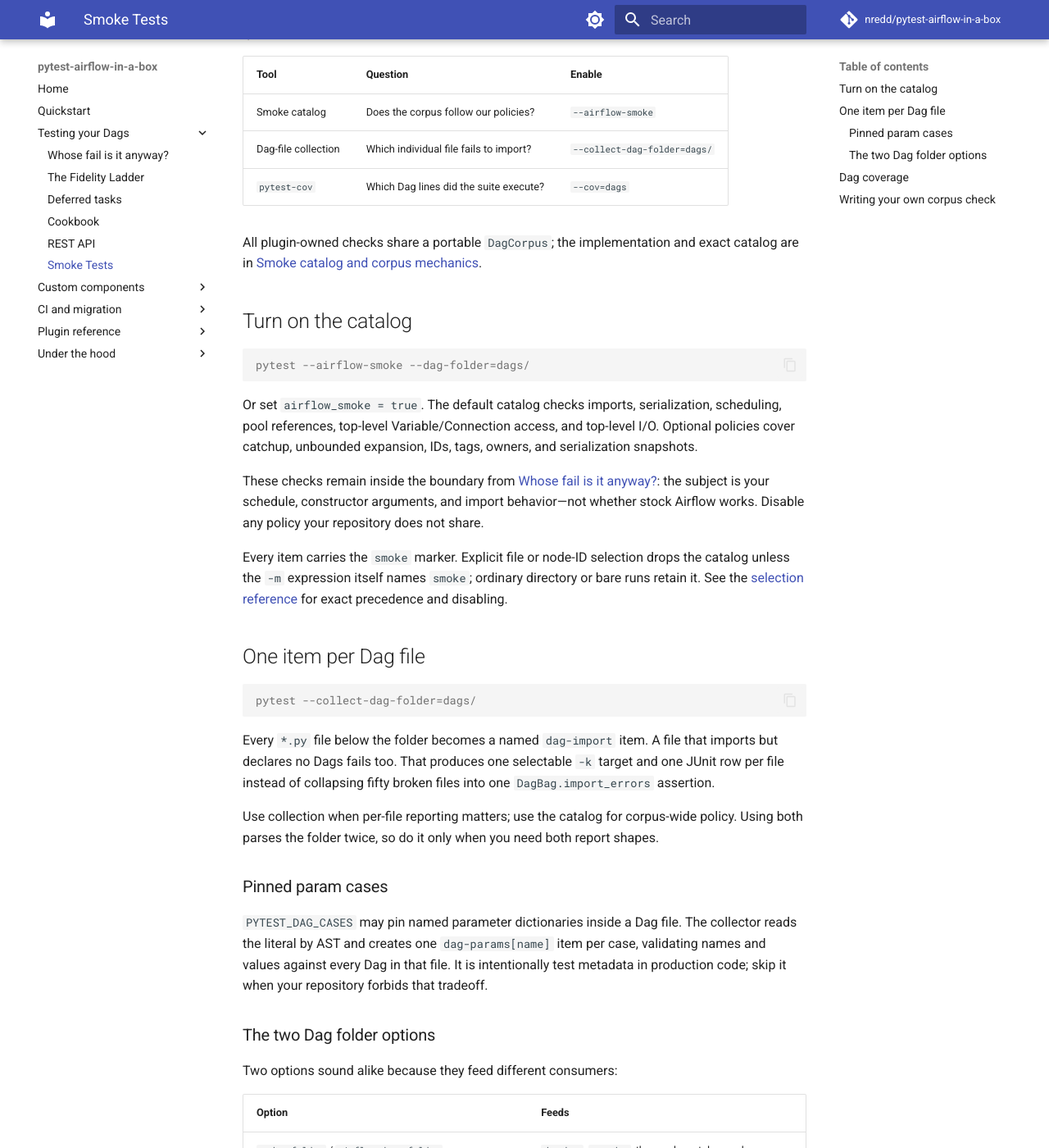
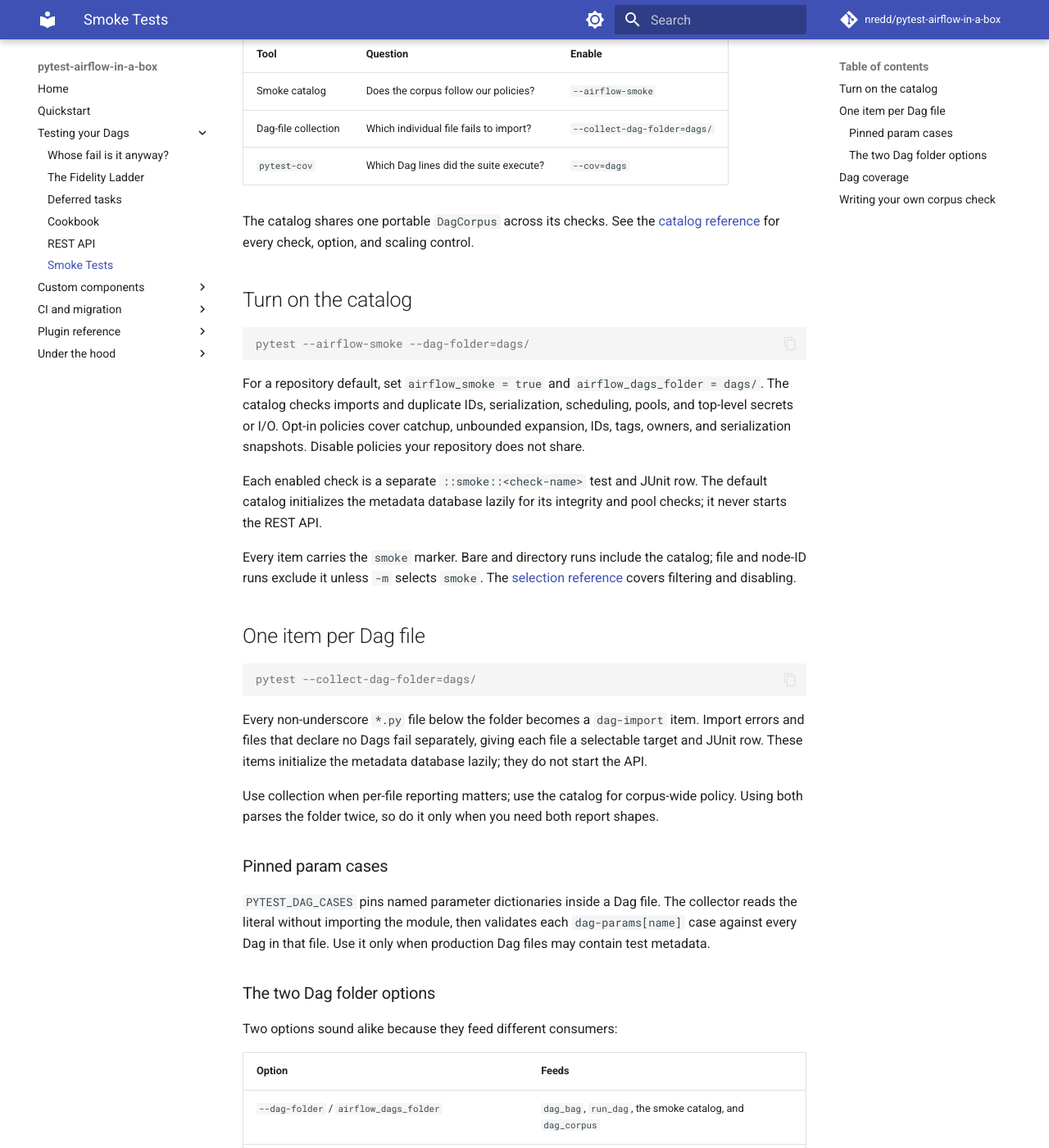
Before and after one commit to nredd/pytest-airflow-in-a-box, an MkDocs documentation site: the page built from docs/guide/smoke-tests.md, in a window 1280 px wide and 1400 px high, scrolled down 204 px. Shown: the whole window at 82% size. Built offline with MkDocs 1.6.1 and Material for MkDocs 9.7.7, drawn with Linux system fonts in a browser that asks for light colours; comment, search, counter and statistics services are not loaded; some of the changed text lies outside the part shown.

Commit message:
docs: clarify corpus smoke testing

````diff
--- a/docs/guide/smoke-tests.md
+++ b/docs/guide/smoke-tests.md
@@ -1,8 +1,7 @@
 # Smoke Tests
 
 One-Dag tests cannot detect failures that belong to the *set*: duplicate IDs, import-time I/O,
-or an unbounded mapped task. The plugin offers three corpus-level tools, each answering a
-different question.
+or an unbounded mapped task. Choose the corpus-wide tool by the result you need:
 
 | Tool | Question | Enable |
 | --- | --- | --- |
@@ -10,8 +9,8 @@ different question.
 | Dag-file collection | Which individual file fails to import? | `--collect-dag-folder=dags/` |
 | `pytest-cov` | Which Dag lines did the suite execute? | `--cov=dags` |
 
-All plugin-owned checks share a portable `DagCorpus`; the implementation and exact catalog are
-in [Smoke catalog and corpus mechanics](../reference/smoke.md).
+The catalog shares one portable `DagCorpus` across its checks. See the
+[catalog reference](../reference/smoke.md) for every check, option, and scaling control.
 
 ## Turn on the catalog
 
@@ -19,18 +18,19 @@ in [Smoke catalog and corpus mechanics](../reference/smoke.md).
 pytest --airflow-smoke --dag-folder=dags/
 ```
 
-Or set `airflow_smoke = true`. The default catalog checks imports, serialization, scheduling,
-pool references, top-level Variable/Connection access, and top-level I/O. Optional policies
-cover catchup, unbounded expansion, IDs, tags, owners, and serialization snapshots.
+For a repository default, set `airflow_smoke = true` and `airflow_dags_folder = dags/`.
+The catalog checks imports and duplicate IDs, serialization, scheduling, pools, and top-level
+secrets or I/O. Opt-in policies cover catchup, unbounded expansion, IDs, tags, owners, and
+serialization snapshots. Disable policies your repository does not share.
 
-These checks remain inside the boundary from [Whose fail is it anyway?](testing-scope.md): the
-subject is your schedule, constructor arguments, and import behavior—not whether stock Airflow
-works. Disable any policy your repository does not share.
+Each enabled check is a separate `::smoke::<check-name>` test and JUnit row. The default
+catalog initializes the metadata database lazily for its integrity and pool checks; it never
+starts the REST API.
 
-Every item carries the `smoke` marker. Explicit file or node-ID selection drops the catalog
-unless the `-m` expression itself names `smoke`; ordinary directory or bare runs retain it.
-See the [selection reference](../reference/smoke.md#selection-and-configuration) for exact
-precedence and disabling.
+Every item carries the `smoke` marker. Bare and directory runs include the catalog; file and
+node-ID runs exclude it unless `-m` selects `smoke`. The
+[selection reference](../reference/smoke.md#selection-and-configuration) covers filtering and
+disabling.
 
 ## One item per Dag file
 
@@ -38,19 +38,18 @@ precedence and disabling.
 pytest --collect-dag-folder=dags/
 ```
 
-Every `*.py` file below the folder becomes a named `dag-import` item. A file that imports but
-declares no Dags fails too. That produces one selectable `-k` target and one JUnit row per file
-instead of collapsing fifty broken files into one `DagBag.import_errors` assertion.
+Every non-underscore `*.py` file below the folder becomes a `dag-import` item. Import errors and
+files that declare no Dags fail separately, giving each file a selectable target and JUnit row.
+These items initialize the metadata database lazily; they do not start the API.
 
 Use collection when per-file reporting matters; use the catalog for corpus-wide policy. Using
 both parses the folder twice, so do it only when you need both report shapes.
 
 ### Pinned param cases
 
-`PYTEST_DAG_CASES` may pin named parameter dictionaries inside a Dag file. The collector reads
-the literal by AST and creates one `dag-params[name]` item per case, validating names and values
-against every Dag in that file. It is intentionally test metadata in production code; skip it
-when your repository forbids that tradeoff.
+`PYTEST_DAG_CASES` pins named parameter dictionaries inside a Dag file. The collector reads the
+literal without importing the module, then validates each `dag-params[name]` case against every
+Dag in that file. Use it only when production Dag files may contain test metadata.
 
 ### The two Dag folder options
 
@@ -67,16 +66,15 @@ Two options sound alike because they feed different consumers:
 pytest --cov=dags --cov=src --cov-report=term-missing
 ```
 
-No plugin machinery is needed. Airflow changes imported module names, but coverage attributes
-executed lines by their real filenames. In-process task runners measure task bodies too.
+Coverage needs no plugin machinery. It attributes executed lines to their real filenames, and
+in-process runners measure task bodies too.
 
 The exception is `run_dag(..., executor=...)`: its worker subprocess is outside the plugin's
 coverage setup. Cover the body through an in-process rung and keep the executor test for what it
 uniquely proves—re-import and Task Execution API transport.
 
-The classic false green is `--cov=src` alone: Dag files never enter the report, so 100% measured
-nothing under `dags/`. `pytest --airflow-doctor` detects a configured Dag folder outside every
-coverage source and prints the fix.
+The classic false green is `--cov=src` alone: 100% then measures nothing under `dags/`.
+`pytest --airflow-doctor` detects a configured Dag folder outside every coverage source.
 
 ## Writing your own corpus check
 
````
Also changed, not shown: other parts of docs/guide/smoke-tests.md (+7 -6 lines), docs/reference/ini-options.md (+2 -2 lines).
